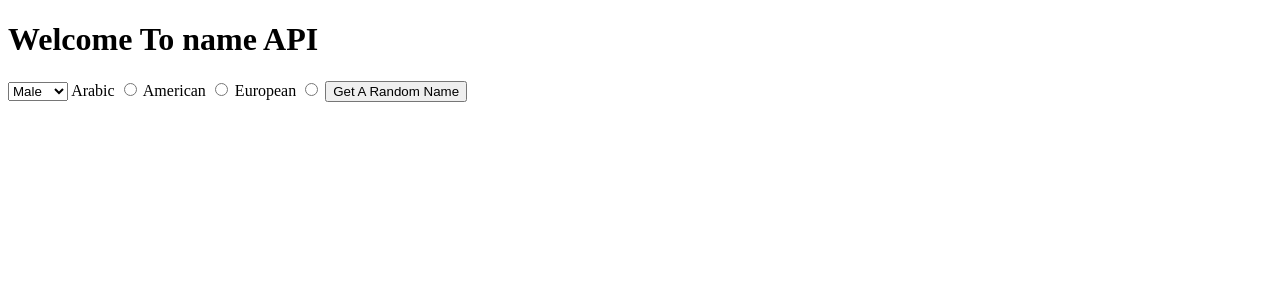
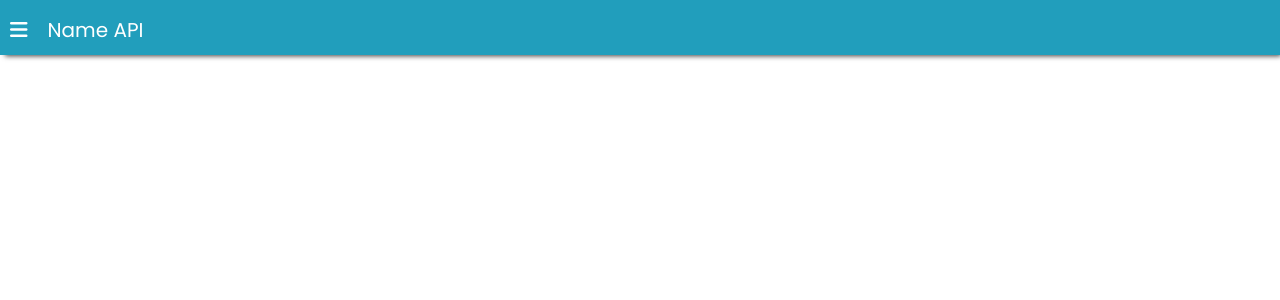
Before and after one commit to AlCo2/namesAPI, a Flask app: page / in a window 1280 px wide. Shown: the top 300 px of the page. Run offline with Flask 3, Linux system fonts and the light colour scheme; some libraries are stand-ins or nearby versions.

Commit message:
writing css

```diff
--- /dev/null
+++ b/static/index.css
@@ -0,0 +1,60 @@
+*{
+    padding: 0;
+    margin: 0;
+}
+
+.navbar{
+    display: flex;
+    gap: 20px;
+    align-items: center;
+    padding-left: 10px;
+    padding-top: 5px;
+    background-color: #219ebc;
+    height: 50px;
+    -webkit-box-shadow: 3px 3px 5px -2px rgba(0,0,0,0.75);
+    -moz-box-shadow: 3px 3px 5px -2px rgba(0,0,0,0.75);
+    box-shadow: 3px 3px 5px -2px rgba(0,0,0,0.75);
+}
+.navOpenBtn{
+    background: transparent;
+    border: none;
+    color: white;
+    font-size: 20px;
+    cursor: pointer;
+}
+.NavTitle{
+    color: white;
+    font-family: 'Poppins';
+    font-size: 20px;
+}
+.sidebar{
+    width: 220px;
+    height: 100vh;
+    background-color: #023047;
+    color: white;
+    position: fixed;
+    display: flex;
+    flex-direction: column;
+    gap: 10px;
+    padding-top: 10px;
+    transition: 300ms ease-in-out;
+    transform: translateX(-100%);
+}
+.sideLabeldiv{
+    height: 35px;
+}
+.sideLabel{
+    display: flex;
+    align-items: center;
+    gap: 5px;
+    text-decoration: none;
+    color: white;
+    font-family: 'Poppins';
+    width: 85%;
+    margin-left: 10px;
+    padding-left: 10px;
+    height: 100%;
+}
+.sideLabel:hover{
+    background-color: #264653;
+}
--- /dev/null
+++ b/static/index.js
@@ -0,0 +1,7 @@
+let openNavBtn = document.getElementById("openNav");
+let sidebar = document.getElementById("sidebar");
+
+
+openNavBtn.onclick = () =>{
+    sidebar.style.transform = "translateX(0)";
+}
--- a/templates/index.html
+++ b/templates/index.html
@@ -3,11 +3,42 @@
 <head>
     <meta charset="UTF-8">
     <meta name="viewport" content="width=device-width, initial-scale=1.0">
-    <title>Document</title>
+    <title>nameAPI</title>
+    <link rel="stylesheet" href="/static/index.css">
+    <script src="https://kit.fontawesome.com/8fb7fe186b.js" crossorigin="anonymous"></script>
+    <link rel="preconnect" href="https://fonts.googleapis.com"><link rel="preconnect" href="https://fonts.gstatic.com" crossorigin><link href="https://fonts.googleapis.com/css2?family=Open+Sans:ital,wght@0,300;0,500;0,700;1,300&family=Poppins:wght@100;300;400;500;600;700;800&family=Roboto:wght@100;300;500;900&display=swap" rel="stylesheet">
 </head>
 <body>
-    <h1>Welcome To name API</h1>
-    <form action="/" method="POST">
+    <div class="navbar">
+        <button id="openNav" class="navOpenBtn"><i class="fa-solid fa-bars"></i></button>
+        <div class="NavTitle">Name API</div>
+    </div>
+    <div class="sidebar" id="sidebar">
+        <div class="sideLabeldiv">
+            <a href="" class="sideLabel">
+                <div><i class="fa-solid fa-house"></i></div>
+                <div>Home</div>
+            </a>
+        </div>
+        <div class="sideLabeldiv">
+            <a href="" class="sideLabel">
+                <div><i class="fa-solid fa-book"></i></div>
+                <div>doc</div>
+            </a>
+        </div>
+        <div class="sideLabeldiv">
+            <a href="https://github.com/AlCo2" class="sideLabel">
+                <div><i class="fa-brands fa-github"></i></div>
+                <div>Github</div>
+            </a>
+        </div>
+    </div>
+
+
+
+
+
+    <!-- <form action="/" method="POST">
         <select name="gender" id="">
             <option value="M">Male</option>
             <option value="F">Femal</option>
@@ -19,9 +50,7 @@
         <label for="">European</label>
         <input type="radio" name="region" value="2" id="">
         <button>Get A Random Name</button>
-    </form>
-    {% if name %}
-        <h1>{{name}}</h1>
-    {% endif %}
+    </form> -->
+    <script src="/static/index.js"></script>
 </body>
 </html>
```
